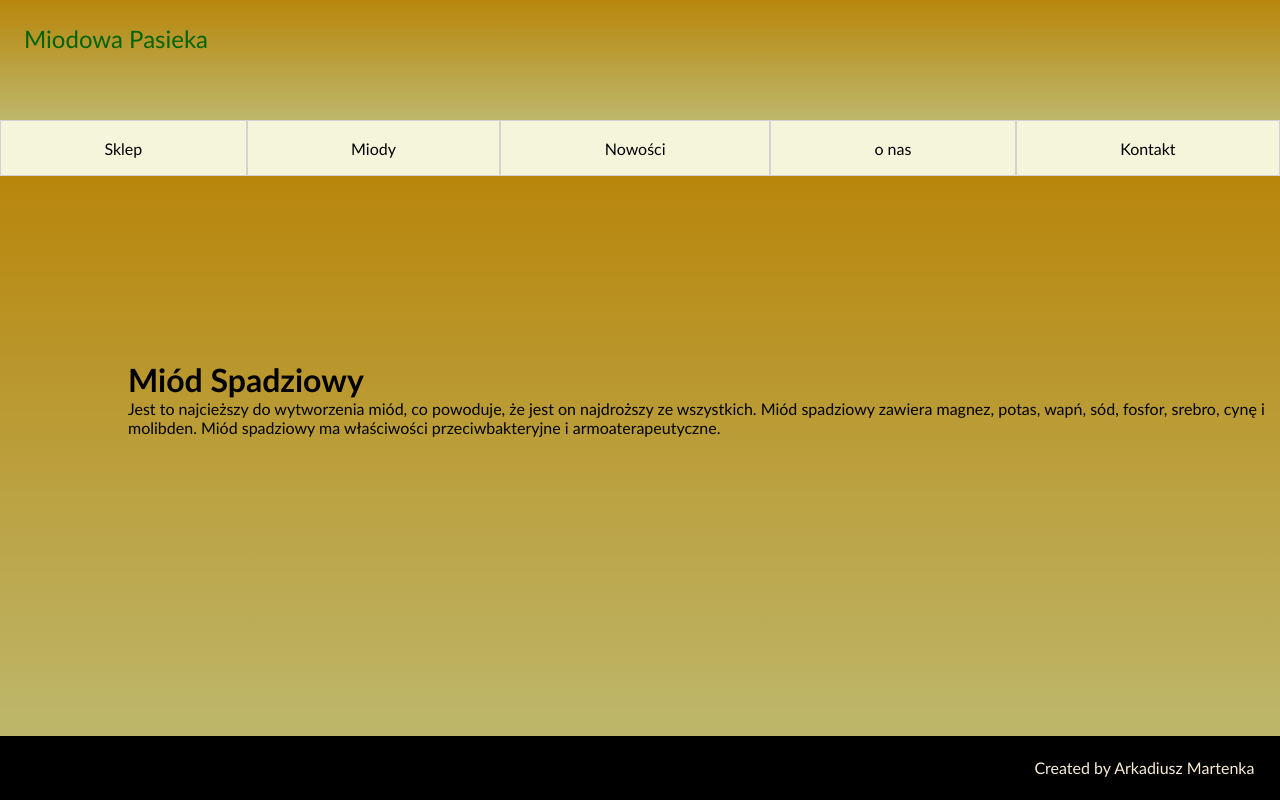
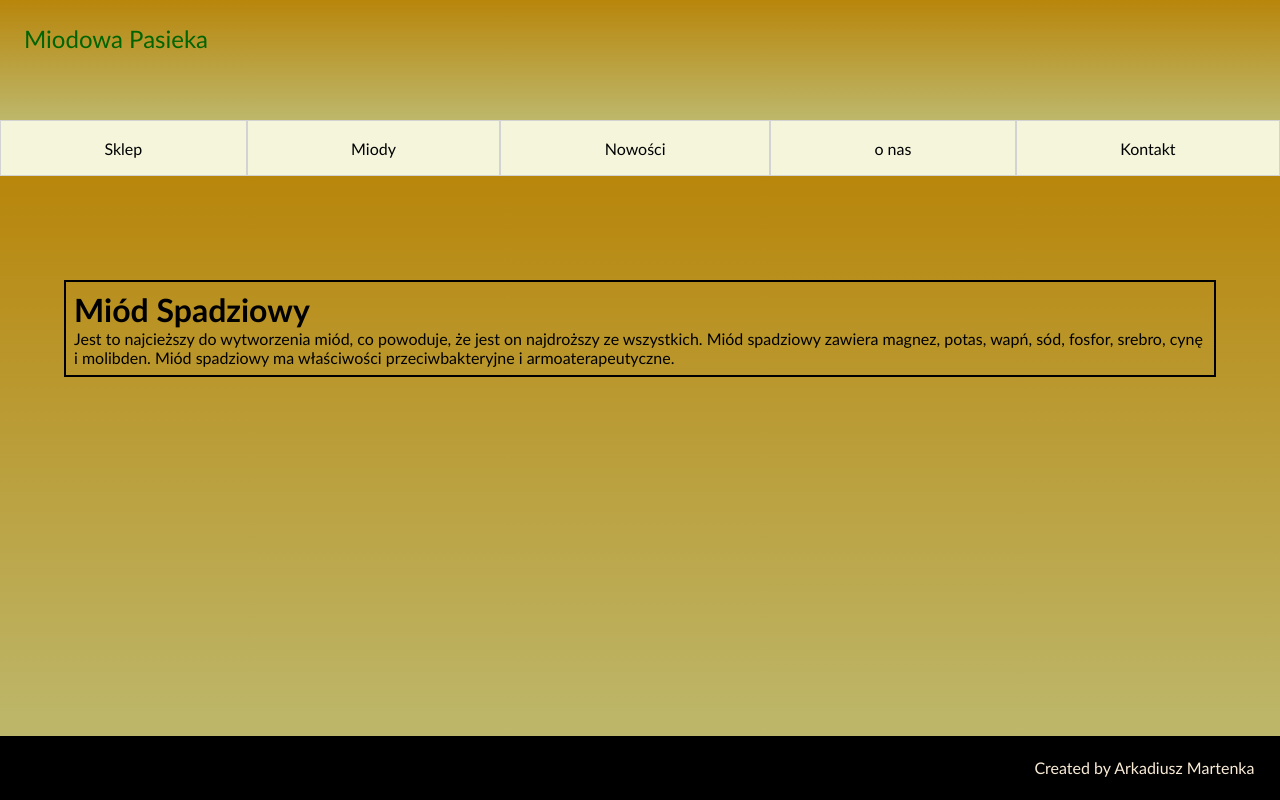
Before and after one commit to Arczmander1/garden-front, a React (Create React App) app: page /news in a window 1280 px wide. Built offline with nearby package versions, Linux system fonts and the light colour scheme.

Commit message:
Chenged css styles for menu.

```diff
--- a/src/components/honeys/HoneyRowInTable.tsx
+++ b/src/components/honeys/HoneyRowInTable.tsx
@@ -34,7 +34,7 @@ export const HoneyRowInTable = (props: Props) => {
             <th>{props.honey.origin} </th>
             <th>{props.honey.capacity} </th>
             <td>
-                <a href="#" onClick={deleteHoney}>❌</a>
+                <a style={{ textDecoration: 'none'}} href="#" onClick={deleteHoney}>❌</a>
             </td>
         </tr>
 
--- a/src/components/honeys/Honeys.css
+++ b/src/components/honeys/Honeys.css
@@ -1,19 +1,23 @@
 .wrap {
     height: 60%;
-    width: 80%;
-    text-align: center;
+    width: 100%;
     background-image: linear-gradient(darkgoldenrod, darkkhaki);
-    border: 2px solid black;
     position: absolute;
     top: 27%;
-    left: 10%;
+    left: 0;
+
 }
 
 .wrap div {
-    padding-top: 1rem;
-    padding-left: 2rem;
+    padding-left: 0.5rem ;
+    height: 100%;
+    width: 100%;
+    border: none;
+    background-image: none;
 }
 
 .wrap h1 {
+    padding-left: 8rem;
     background-color: beige;
+
 }
--- a/src/components/menu/Menu.css
+++ b/src/components/menu/Menu.css
@@ -20,8 +20,15 @@
     background-color: antiquewhite;
 }
 
-.sorry, .contact, .about, .news, .main  {
+.sorry, .contact, .about, .news, .main, .none  {
+    padding: 0.5rem;
+    border: 2px solid black;
     position: absolute;
-    top: 45%;
-    left: 10%;
+    top: 35%;
+    left: 5%;
+    right: 5%;
 }
+
+.about {
+    top: 30%
+}
--- a/src/views/GardenView.tsx
+++ b/src/views/GardenView.tsx
@@ -4,6 +4,6 @@ export const GardenView = () => (
     <div className="sorry">
         <h1 >Przepraszamy!</h1>
         <p>Strona aktualnie jest w przebudowie. W celu dokonania zakupu prosimy o wejście w zakładkę Miody. Następnie
-            proszę wybrać miody i złożyć zamówienie pod adresem email wskazanym w zakładce kontakt</p>
+            proszę wybrać miody i złożyć zamówienie pod adresem email wskazanym w zakładce kontakt.</p>
     </div>
 );
--- a/src/views/NotFoundView.tsx
+++ b/src/views/NotFoundView.tsx
@@ -2,6 +2,6 @@ import React from "react";
 
 export const NotFoundView = () => (
     <div className="none">
-        <p>Adres strony nie jest poprawny</p>
+        <p>Adres strony nie jest poprawny.</p>
     </div>
 );
```
